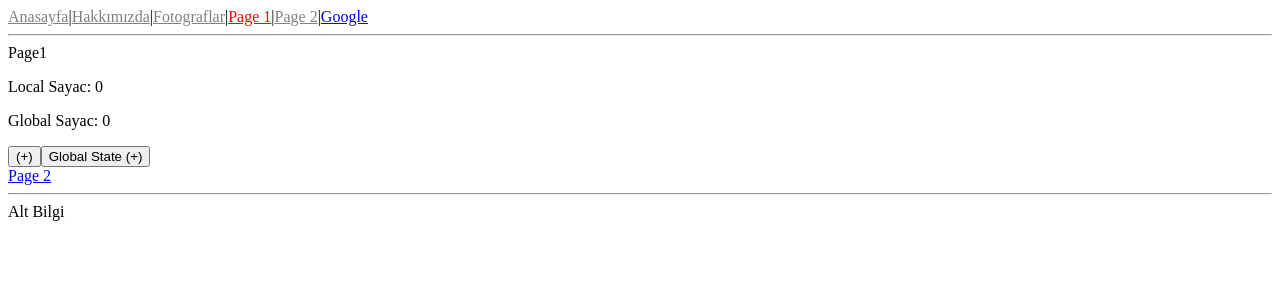
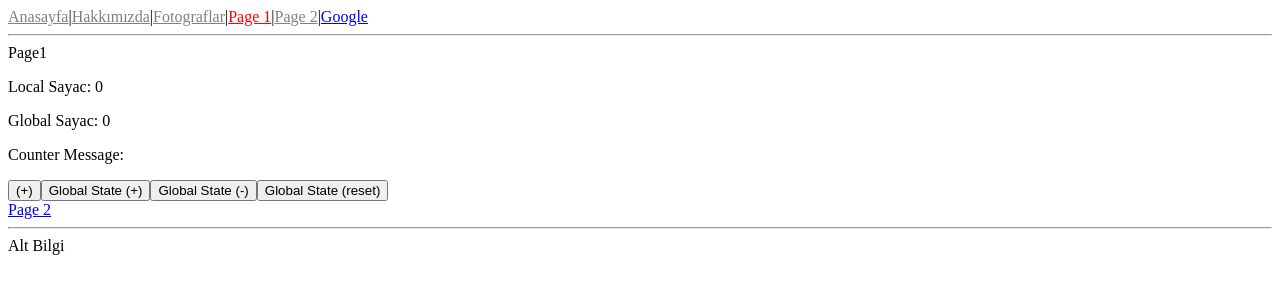
Before and after one commit to neominalsolutions/Treact-app-intro, a React (Vite) app: page /page1 in a window 1280 px wide. Shown: the top 300 px of the page. Built offline with nearby package versions, Linux system fonts and the light colour scheme.

Commit message:
Context API kullanımı

```diff
--- a/src/contexts/counter.context.tsx
+++ b/src/contexts/counter.context.tsx
@@ -1,8 +1,12 @@
-import { createContext, useState } from 'react';
+import { createContext, useEffect, useState } from 'react';
 
 export type CounterContextType = {
+	message: string;
 	counter: number; // state dışıradan componentten get edeceğimiz değer güncel state, state
-	dispatch: () => void; // state değiştirmek için kullanılan func, setState
+	increment: () => void; // state değiştirmek için kullanılan func, setState
+	decrement: () => void; // state değiştirmek için kullanılan func, setState
+	reset: () => void; // state değiştirmek için kullanılan func, setState
+	onReload: () => void; // sayfa ilk yüklemede reload edilirse git state güncel bilgiyi aktar
 };
 
 // eslint-disable-next-line react-refresh/only-export-components
@@ -15,16 +19,54 @@ export const CounterProvider = ({
 }) => {
 	// yine useState hook ile yapıyoruz ama provider sayesinde global state'e dönüşmüş oluyor.
 	const [counter, setCounter] = useState<number>(0); // ilk değeri 0
+	const [message, setMessage] = useState<string>('');
+
+	useEffect(() => {
+		console.log('sayfa reload edildi');
+
+		const _counter = localStorage.getItem('counter');
+		if (_counter) {
+			onReload();
+		}
+	}, []);
+
+	// counter takip et değiştiğinde localStorage at
+	// persist hale getirmek için
+	useEffect(() => {
+		localStorage.setItem('counter', counter.toString());
+	}, [counter]);
 
 	// her serferinde her çağrıda 1 artır.
-	const dispatch = () => {
+	const increment = () => {
 		setCounter(counter + 1);
+	};
+
+	const decrement = () => {
+		if (counter == 0) {
+			setMessage('counter değeri 0 olamaz');
+		} else {
+			setCounter(counter - 1);
+		}
+	};
+
+	const reset = () => {
+		setCounter(0);
+	};
+
+	const onReload = () => {
+		const _counter = localStorage.getItem('counter');
+
+		if (_counter) {
+			setCounter(Number(_counter));
+		}
 	};
 
 	// {children} route eklenen tüm componentler uygulanın en dışına sararak uygulama içindeki tüm componentlere veri aktarımı için bir tanımlama yapmış olduk.
 	// value={{ counter, dispatch }} -> componentlerden erişilecek değerler
 	return (
-		<CounterContext.Provider value={{ counter, dispatch }}>
+		<CounterContext.Provider
+			value={{ counter, message, increment, decrement, reset, onReload }}
+		>
 			{children}
 		</CounterContext.Provider>
 	);
--- a/src/pages/contexts/page1/page.tsx
+++ b/src/pages/contexts/page1/page.tsx
@@ -20,8 +20,11 @@ function Page1() {
 			<br></br>
 			<p>Local Sayac: {counter}</p>
 			<p>Global Sayac: {globalState?.counter}</p>
+			<p>Counter Message: {globalState?.message}</p>
 			<button onClick={() => setCounter(counter + 1)}>(+)</button>
-			<button onClick={() => globalState?.dispatch()}>Global State (+)</button>
+			<button onClick={() => globalState?.increment()}>Global State (+)</button>
+			<button onClick={() => globalState?.decrement()}>Global State (-)</button>
+			<button onClick={() => globalState?.reset()}>Global State (reset)</button>
 			<br></br>
 			<Link to="/page2">Page 2</Link>
 			<hr></hr>
--- a/src/pages/contexts/page2/page.tsx
+++ b/src/pages/contexts/page2/page.tsx
@@ -4,6 +4,8 @@ import { CounterContext } from '../../../contexts/counter.context';
 
 function Page2() {
 	const [counter, setCounter] = React.useState(1);
+
+	// subscribe
 	const globalState = useContext(CounterContext); // contexten paylaşılan veriyi çek.
 
 	return (
```
Also changed, not shown: src/assets/day2/ReactContextAPI.JPG (added).
